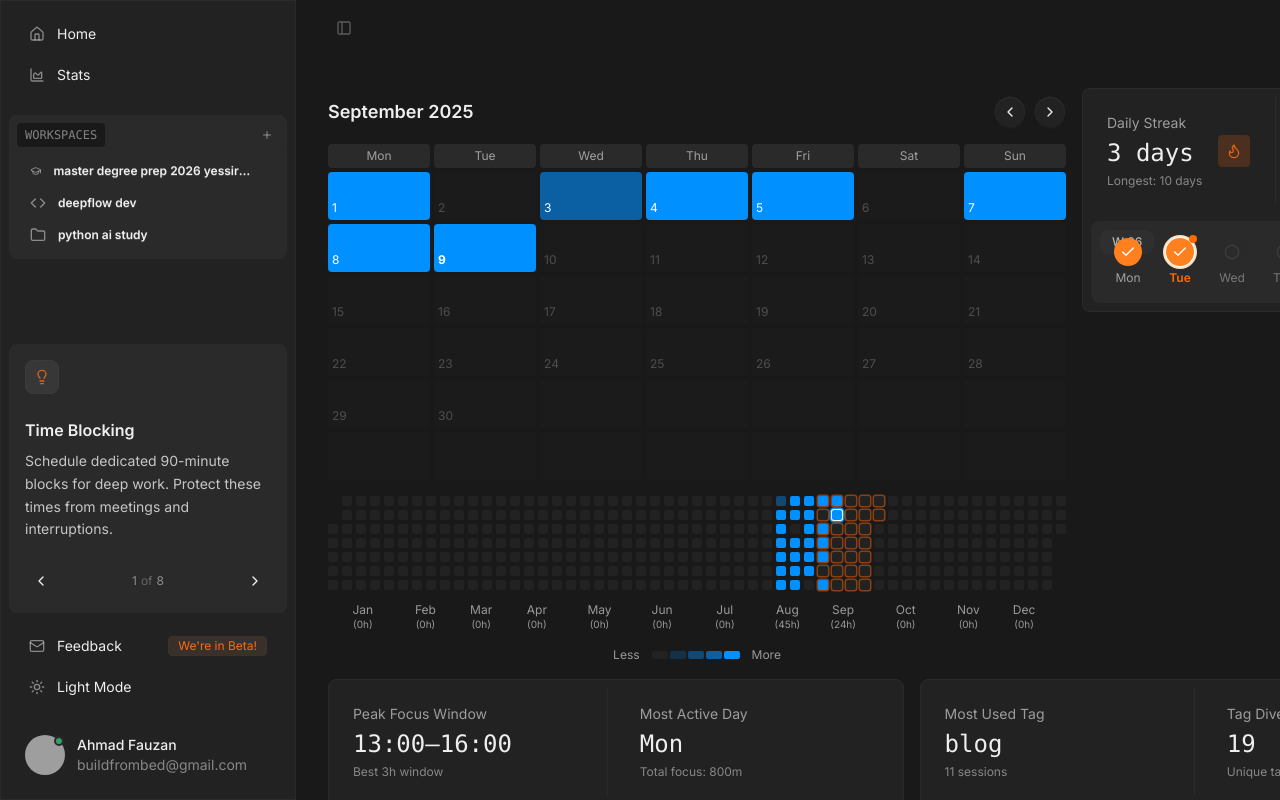
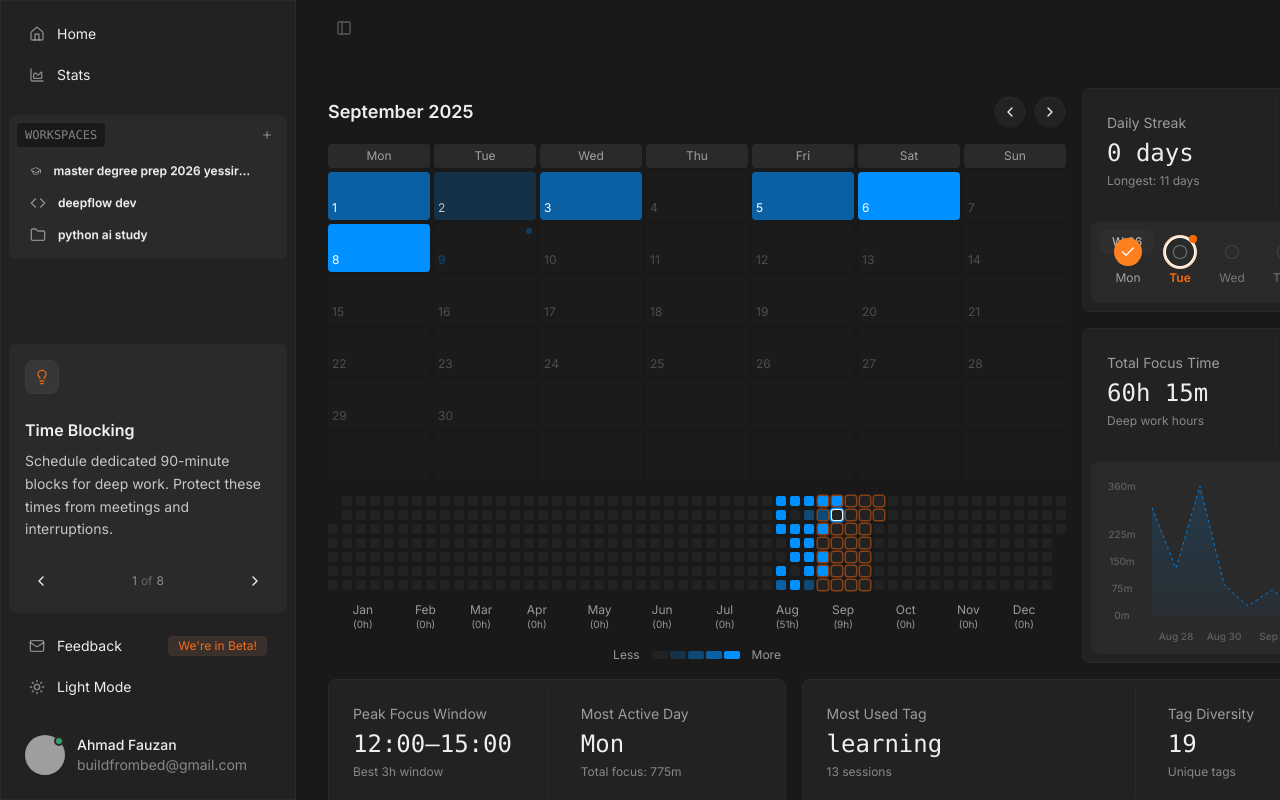
Before and after one commit to vaujan/deepflow, a Next.js app: page /stats in a window 1280 px wide. Shown: the top 800 px of the page. Built offline with nearby package versions, Linux system fonts and the light colour scheme; grey boxes are pictures that could not be loaded.

Commit message:
first dev performance audit

```diff
--- a/src/app/layout.tsx
+++ b/src/app/layout.tsx
@@ -27,31 +27,6 @@ export default function RootLayout({
 	return (
 		<html lang="en">
 			<body className={`${inter.variable} font-sans antialiased`}>
-				{/* Theme initialization script to prevent FOUC */}
-				<script
-					dangerouslySetInnerHTML={{
-						__html: `
-							(function() {
-								try {
-									const theme = localStorage.getItem('theme') || 'dark';
-									document.documentElement.setAttribute('data-theme', theme);
-									if (theme === 'dark') {
-										document.documentElement.classList.add('dark', 'dark-theme');
-										document.documentElement.classList.remove('light', 'light-theme');
-									} else {
-										document.documentElement.classList.add('light', 'light-theme');
-										document.documentElement.classList.remove('dark', 'dark-theme');
-									}
-								} catch (e) {
-									// Fallback to dark theme
-									document.documentElement.setAttribute('data-theme', 'dark');
-									document.documentElement.classList.add('dark', 'dark-theme');
-									document.documentElement.classList.remove('light', 'light-theme');
-								}
-							})();
-						`,
-					}}
-				/>
 				<ThemeProvider>
 					<ThemeLoadingWrapper>
 						<FontProvider>
--- a/src/app/stats/page.tsx
+++ b/src/app/stats/page.tsx
@@ -1,15 +1,13 @@
-"use client";
-
 import React from "react";
 import Sidebar from "../../components/ui/sidebar";
 import StatsHeader from "../../components/ui/stats-header";
-import StatsOverview from "../../components/ui/stats-overview";
-import SessionHistory from "../../components/ui/session-history";
-import HeatMap from "../../components/ui/heat-map";
+import SessionHistoryLazy from "../../components/ui/session-history-lazy";
+import HeatMapLazy from "../../components/ui/heat-map-lazy";
 import FocusStreak from "../../components/ui/focus-streak";
 import TagsOverview from "@/src/components/ui/tags-overview";
-import FocusInsights from "@/src/components/ui/focus-insights";
-import PeakFocusWindowChart from "@/src/components/ui/peak-focus-window-chart";
+// import FocusInsights from "@/src/components/ui/focus-insights";
+import PeakFocusWindowChartLazy from "@/src/components/ui/peak-focus-window-chart-lazy";
+import LazyStatsOverview from "../../components/ui/stats-overview-lazy";
 
 export default function StatsPage() {
 	return (
@@ -26,23 +24,22 @@ export default function StatsPage() {
 						>
 							{/* Stats Overview Cards */}
 							<div className="card flex-col lg:flex-row gap-4">
-								<HeatMap />
+								<HeatMapLazy />
 
 								<div className="flex h-full flex-col w-full gap-4">
 									<FocusStreak />
-									{/* <StatsOverview /> */}
+									<LazyStatsOverview />
 								</div>
 							</div>
 
 							<div className="flex lg:flex-row h-full flex-col w-full gap-4">
-								<PeakFocusWindowChart />
+								<PeakFocusWindowChartLazy />
 								<TagsOverview />
 							</div>
-							{/* <FocusInsights /> */}
 
 							{/* Session History */}
 							<div className="flex mt-4 gap-4 flex-col lg:flex-row">
-								<SessionHistory />
+								<SessionHistoryLazy />
 							</div>
 						</div>
 					</div>
--- /dev/null
+++ b/src/components/ui/heat-map-lazy.tsx
@@ -0,0 +1,20 @@
+"use client";
+
+import React from "react";
+import dynamic from "next/dynamic";
+import InViewport from "./in-viewport";
+
+const HeatMap = dynamic(() => import("./heat-map"), {
+	ssr: true,
+	loading: () => (
+		<div className="w-full min-h-48 rounded-box border border-border bg-card animate-pulse" />
+	),
+});
+
+export default function HeatMapLazy() {
+	return (
+		<InViewport>
+			<HeatMap />
+		</InViewport>
+	);
+}
--- a/src/components/ui/highlighted-multiple-bar.tsx
+++ b/src/components/ui/highlighted-multiple-bar.tsx
@@ -36,7 +36,7 @@ const ChartLoadingSkeleton: React.FC = () => {
 	return (
 		<div className="relative w-full h-full">
 			{/* Loading indicator */}
-			<div className="absolute inset-0 flex items-center justify-center rounded-box border border-border bg-gray-4/50 animate-pulse">
+			<div className="absolute inset-0 flex items-center justify-center rounded-box border border-border bg-gray-4/50 animate-pulse pointer-events-none">
 				<div className="flex flex-col items-center gap-3">
 					<Loader2 className="h-8 w-8 animate-spin text-primary" />
 					<p className="text-sm text-base-content/60 font-medium">
@@ -103,29 +103,10 @@ const FocusTimeLineChart: React.FC<FocusTimeLineChartProps> = ({
 	className = "",
 	days = 14,
 }) => {
-	const [isLoading, setIsLoading] = useState(true);
+	const [isLoading, setIsLoading] = useState(false);
 	const data = useMemo(() => buildDailyData(days), [days]);
 
-	// Simulate loading time for better UX demonstration
-	// In production, this would be replaced with actual data fetching:
-	// useEffect(() => {
-	//   setIsLoading(true);
-	//   fetchChartData(days).then(() => {
-	//     setIsLoading(false);
-	//   }).catch(() => {
-	//     setIsLoading(false);
-	//   });
-	// }, [days]);
-	useEffect(() => {
-		// Simulate data processing time based on the amount of data
-		const processingTime = Math.min(800 + days * 50, 2000); // 0.8-2 seconds based on data size
-
-		const timer = setTimeout(() => {
-			setIsLoading(false);
-		}, processingTime);
-
-		return () => clearTimeout(timer);
-	}, [days]);
+	// If fetching real data, control isLoading via requests; avoid artificial delays.
 
 	if (isLoading) {
 		return (
@@ -198,6 +179,7 @@ const FocusTimeLineChart: React.FC<FocusTimeLineChartProps> = ({
 						fill="url(#focusGradient)"
 						activeDot={{ r: 3, stroke: colors.focus, strokeWidth: 2 }}
 						className="transition-all ease-out"
+						isAnimationActive={false}
 					/>
 				</AreaChart>
 			</ResponsiveContainer>
--- /dev/null
+++ b/src/components/ui/in-viewport.tsx
@@ -0,0 +1,43 @@
+"use client";
+
+import React, { useEffect, useRef, useState } from "react";
+
+interface InViewportProps {
+	children: React.ReactNode;
+	rootMargin?: string;
+	onEnterOnce?: boolean;
+}
+
+export default function InViewport({
+	children,
+	rootMargin = "200px",
+	onEnterOnce = true,
+}: InViewportProps) {
+	const ref = useRef<HTMLDivElement | null>(null);
+	const [isVisible, setIsVisible] = useState(false);
+
+	useEffect(() => {
+		if (!ref.current) return;
+		let didUnmount = false;
+		const observer = new IntersectionObserver(
+			(entries) => {
+				if (didUnmount) return;
+				for (const entry of entries) {
+					if (entry.isIntersecting) {
+						setIsVisible(true);
+						if (onEnterOnce) observer.disconnect();
+						break;
+					}
+				}
+			},
+			{ root: null, rootMargin, threshold: 0.01 }
+		);
+		observer.observe(ref.current);
+		return () => {
+			didUnmount = true;
+			observer.disconnect();
+		};
+	}, [rootMargin, onEnterOnce]);
+
+	return <div ref={ref}>{isVisible ? children : null}</div>;
+}
--- /dev/null
+++ b/src/components/ui/peak-focus-window-chart-lazy.tsx
@@ -0,0 +1,23 @@
+"use client";
+
+import React from "react";
+import dynamic from "next/dynamic";
+import InViewport from "./in-viewport";
+
+const PeakFocusWindowChart = dynamic(
+	() => import("./peak-focus-window-chart"),
+	{
+		ssr: false,
+		loading: () => (
+			<div className="card border border-border w-full bg-card p-2 min-h-64 animate-pulse" />
+		),
+	}
+);
+
+export default function PeakFocusWindowChartLazy() {
+	return (
+		<InViewport>
+			<PeakFocusWindowChart />
+		</InViewport>
+	);
+}
--- /dev/null
+++ b/src/components/ui/session-history-lazy.tsx
@@ -0,0 +1,20 @@
+"use client";
+
+import React from "react";
+import dynamic from "next/dynamic";
+import InViewport from "./in-viewport";
+
+const SessionHistory = dynamic(() => import("./session-history"), {
+	ssr: false,
+	loading: () => (
+		<div className="w-full min-h-56 rounded-box border border-border bg-card animate-pulse" />
+	),
+});
+
+export default function SessionHistoryLazy() {
+	return (
+		<InViewport>
+			<SessionHistory />
+		</InViewport>
+	);
+}
--- /dev/null
+++ b/src/components/ui/stats-overview-lazy.tsx
@@ -0,0 +1,15 @@
+"use client";
+
+import React from "react";
+import dynamic from "next/dynamic";
+
+const LazyStatsOverview = dynamic(() => import("./stats-overview"), {
+	ssr: false,
+	loading: () => (
+		<div className="card border border-border w-full bg-card p-2 min-h-48 flex items-center justify-center">
+			<div className="text-sm text-base-content/60">Loading overview…</div>
+		</div>
+	),
+});
+
+export default LazyStatsOverview;
```
